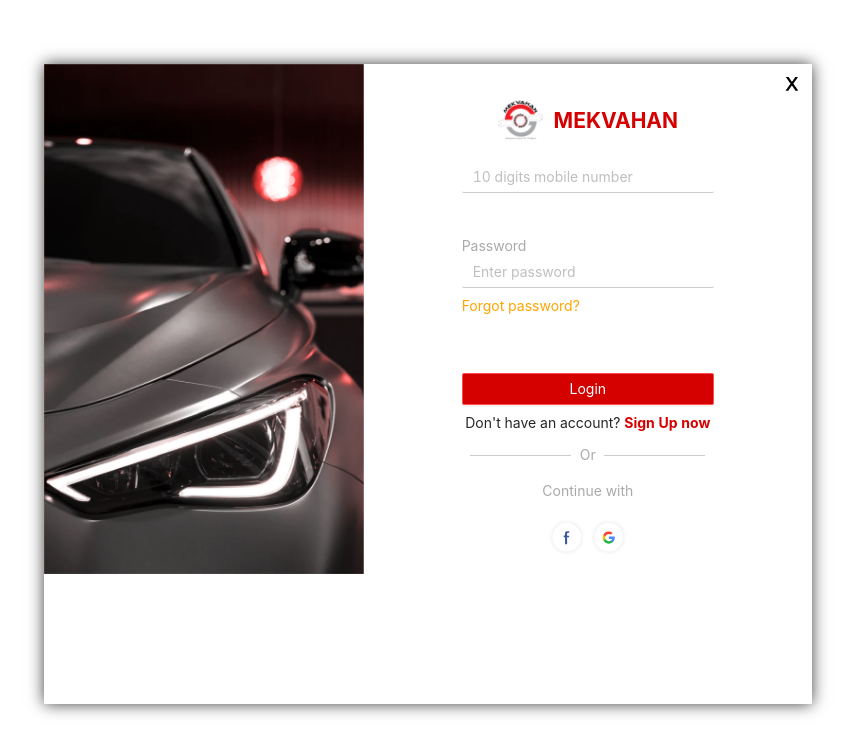
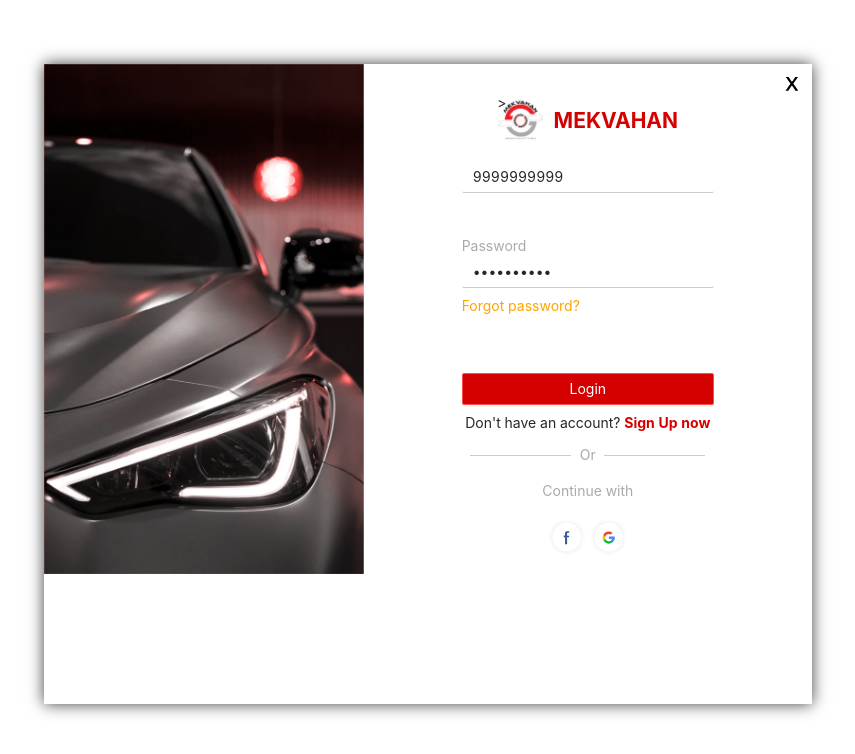
Before and after one commit to mritunjaysaha/Mek-Vahan-Assignment, a React (Create React App) app: page / in a window 1280 px wide. Shown: the top 754 px of the page, without its empty margins (212-1067 px from the left). Built offline with nearby package versions, Linux system fonts and the light colour scheme; no server answers.

Commit message:
added onchange function

```diff
--- a/src/App.js
+++ b/src/App.js
@@ -4,12 +4,13 @@ import Login from "./components/login.component";
 import "./styles/main.css";
 function App() {
     function Home() {
-        return <Login />;
+        return <div>Hello, world</div>;
     }
     return (
         <>
             <Router>
-                <Home path="/" />
+                <Login exact path="/" />
+                <Home path="/home" />
             </Router>
         </>
     );
--- a/src/components/login.component.js
+++ b/src/components/login.component.js
@@ -1,11 +1,26 @@
-import React from "react";
+import React, { useState } from "react";
 import { Link } from "@reach/router";
 import { Button, Input, Form } from "antd";
-// asset 3 --- logo
-// asset 5 --- google
-// asset 6 --- facebook
+import useFetchData from "../hooks/useFetchData";
+export default function Login() {
+    const url = "https://mekvahan.com/api/android_intern_task";
+    const [mobile, setMobile] = useState("9999999999");
+    const [password, setPassword] = useState("0123456789");
 
-export default function Login() {
+    const FetchData = useFetchData(url, { mobile, password });
+
+    function onChangeMobile(e) {
+        console.log(e.target.value);
+        setMobile(e.target.value);
+    }
+    function onChangePassword(e) {
+        console.log(e.target.value);
+        setPassword(e.target.value);
+    }
+
+    function onSubmit() {
+        console.log(FetchData);
+    }
     return (
         <>
             <section className="login-signup">
@@ -14,29 +29,42 @@ export default function Login() {
                     <div className="login">
                         <div className="logo-container">
                             <div className="close"></div>
-                            <div className="logo">
-                                <img src="../" alt="" srcset="" />
-                            </div>
+                            <div className="logo">></div>
                             <h2>MEKVAHAN</h2>
                         </div>
-                        <Form className="login-form" name="basic">
+                        <Form
+                            // onSubmit={onSubmit}
+                            className="login-form"
+                            name="basic"
+                        >
                             <Input
                                 type="text"
                                 name="mobile"
                                 placeholder="10 digits mobile number"
+                                value={mobile}
+                                onChange={onChangeMobile}
                             />
                             <p className="password">Password</p>
                             <Input
                                 type="password"
                                 name="password"
                                 placeholder="Enter password"
+                                value={password}
+                                onChange={onChangePassword}
                             />
                             <Link className="forgot-password" to="#">
                                 Forgot password?
                             </Link>
-                            <Button className="login-btn" type="primary" danger>
+                            <Button
+                                onClick={onSubmit}
+                                className="login-btn"
+                                type="primary"
+                                danger
+                            >
                                 Login
                             </Button>
+                            {/* <Link to="/home">HOME</Link> */}
+                        </Form>
                         <div className="signup">
                             <p>
                                 Don't have an account?{" "}
@@ -45,7 +73,6 @@ export default function Login() {
                                 </span>
                             </p>
                         </div>
-                        </Form>
                         <div className="separation">
                             <hr />
                             <p>Or</p>
--- a/src/hooks/useFetchData.js
+++ b/src/hooks/useFetchData.js
@@ -6,17 +6,12 @@ export default function useFetchData(url, options) {
 
     useEffect(() => {
         const fetchData = async () => {
-            console.log("fetchdata");
-
             await axios
                 .post(url, options)
                 .then((res) => {
-                    console.log(res);
-                    console.log("data", res.data.status);
                     setResponse(res.data.status);
                 })
                 .catch((err) => {
-                    console.log("err", err);
                     setError(true);
                 });
         };
```
Lines whose indentation alone changed are shown as unchanged.
